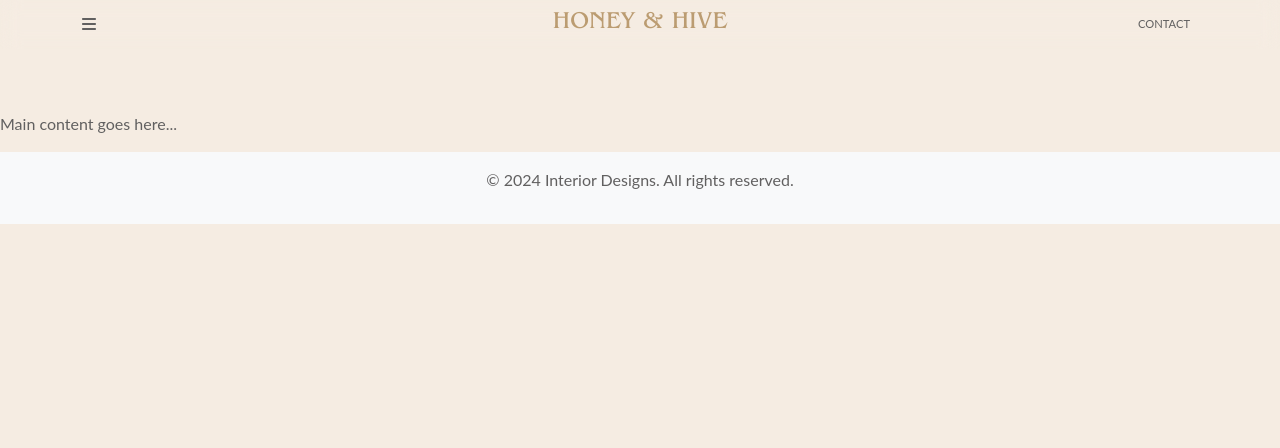
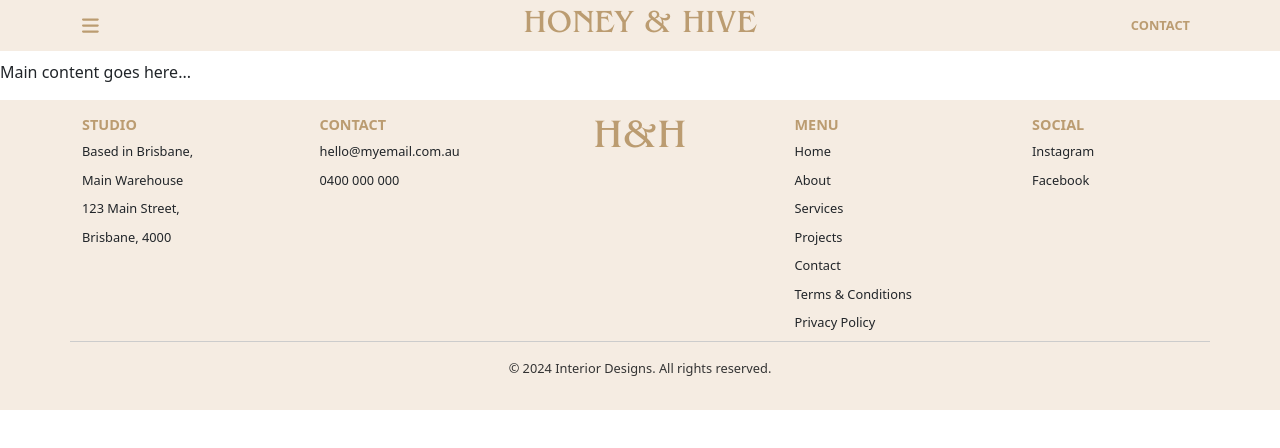
Before and after one commit to AussieKing/HoneyHive, a React (Create React App) app in the folder honey-and-hive/: page / in a window 1280 px wide. Shown: the top 448 px of the page. Built offline with nearby package versions, Linux system fonts and the light colour scheme; a web font is replaced by a local one.

Commit message:
refined a few things, margins and paddings around elements, nevbar color and styling, booking links, and footer

```diff
--- a/honey-and-hive/package.json
+++ b/honey-and-hive/package.json
@@ -18,7 +18,7 @@
     "googleapis": "^130.0.0",
     "nodemailer": "^6.9.8",
     "react": "^18.2.0",
-    "react-bootstrap": "^2.9.2",
+    "react-bootstrap": "^2.10.0",
     "react-dom": "^18.2.0",
     "react-router-dom": "^6.21.2",
     "react-scripts": "5.0.1",
--- a/honey-and-hive/src/App.css
+++ b/honey-and-hive/src/App.css
@@ -1,94 +1,100 @@
-/* Importing the font from the assets folder */
+/* Import and define fonts */
 @font-face {
-  font-family: 'Benguiat';
-  src: url('./assets/fonts/itc_benguiat_ITC/BenguiatStd-Book.otf') format('opentype');
+  font-family: "Benguiat";
+  src: url("./assets/fonts/itc_benguiat_ITC/BenguiatStd-Book.otf")
+    format("opentype");
   font-weight: bold;
   font-style: normal;
 }
+@import url("https://fonts.googleapis.com/css2?family=Lato:wght@400;700&display=swap");
 
-/* Reset styles for the app */
+/* Reset styles */
 * {
   box-sizing: border-box;
   margin: 0;
   padding: 0;
 }
 
-/* Styles for the app */
-@import url('https://fonts.googleapis.com/css2?family=Lato:wght@400;700&display=swap');
-
-/* Color variables */
+/* Define color variables */
 :root {
-  --background-color: #F5ECE2;
-  --accent-color: #BB9C71;
+  --background-color: #f5ece2;
+  --accent-color: #bb9c71;
   --text-color: #616060;
 }
 
+/* Basic body styles */
 body {
   background-color: var(--background-color);
   color: var(--text-color);
-  font-family: 'Lato', sans-serif; /* Good alternative for Mr Eaves San OT Book */
+  font-family: "Lato", sans-serif;
 }
 
-/* Specific styles for the logo */
-.logo-font {
-  font-family: 'Benguiat', 'Times New Roman', Times, serif; /* Using the imported Benguiat font */
-  color: var(--accent-color);
-  font-size: 1.5rem; /* Adjusted font size */
+/*! Navbar styles */
+.navbar {
+  background-color: #F5ECE2; /* Cream background */
+  transition: background-color 0.3s;
+  backdrop-filter: none;
+  -webkit-backdrop-filter: none;
 }
 
-/* Navbar styles */
-.navbar {
-  background-color: rgba(255, 255, 255, 0.8); /* Semi-transparent background */
-  backdrop-filter: blur(10px); /* Blurring effect for the background */
-  -webkit-backdrop-filter: blur(10px); /* For Safari */
-  border-bottom: none; /* Removes any border */
-  z-index: 1000; /* Ensures the navbar is above other content */
+/* When the user has scrolled */
+.navbar.scrolled {
+  background-color: rgba(245, 236, 226, 0.8); /* Semi-transparent background */
+  backdrop-filter: blur(10px);
+  -webkit-backdrop-filter: blur(10px);
 }
 
-/* Centering the brand logo */
+/* Centering the brand logo in the navbar */
 .navbar-brand {
   position: absolute;
   left: 50%;
   transform: translateX(-50%);
 }
 
-/* Adjusting the MENU and CONTACT styles */
-.navbar .nav-link, .header-icon {
-  color: var(--text-color);
-  font-size: 0.7em; /* Smaller font size */
+/* Navbar link styles */
+.navbar .nav-link,
+.header-icon {
+  color: #BB9C71;
+  font-size: 0.8em;
+  font-weight: bold;
 }
 
-/* Full screen menu overlay, with the new background image */
+.logo-font {
+  font-family: "Benguiat", "Times New Roman", Times, serif !important;
+  color: var(--accent-color) !important; /* Gold color */
+  font-size: 2rem !important; /* Increased font size */
+}
+
+/* Menu overlay styles */
 .menu-overlay {
   position: fixed;
   top: 0;
   left: 0;
   width: 100%;
   height: 100%;
-  background: url('./assets/about-background-dropdown.jpg') no-repeat center center fixed;
+  background: url("./assets/about-background-dropdown.jpg") no-repeat center
+    center fixed;
   background-size: cover;
   display: flex;
   justify-content: center;
   align-items: center;
   flex-direction: column;
-  transition: transform 1s ease-in-out; /* Smooth transition for the overlay */
-  transform: translateY(-100%); /* Start offscreen */
-  z-index: 2000; /* Ensures the overlay is above all other content */
+  transition: transform 1s ease-in-out;
+  transform: translateY(-100%);
+  z-index: 2000;
 }
 
-/* Show the overlay */
 .menu-overlay.show {
-  transform: translateY(0); /* Brings the overlay into view */
+  transform: translateY(0);
 }
 
-/* Overlay content vertically */
+/* Menu content styles */
 .menu-content {
   display: flex;
   flex-direction: column;
   align-items: center;
 }
 
-/* Overlay content styles */
 .menu-content a {
   color: white;
   font-size: 2rem;
@@ -100,25 +106,129 @@ body {
 }
 
 .menu-content a:hover {
-  color: var(--accent-color); /* Accent color on hover */
+  color: var(--accent-color);
 }
 
 /* FontAwesome icon adjustments */
 .header-icon {
   cursor: pointer;
-  font-size: 1rem; /* Medium size icon */
+  font-size: 1.2rem;
+  color: #BB9C71;
 }
 
-/* Adding padding at the top to account for the fixed navbar */
+/* Padding for main content */
 main {
-  padding-top: 56px; /* Height of the navbar */
+  padding-top: 30px; /* Adjust as needed for your layout */
 }
 
-/* Media queries for responsiveness */
-@media (min-width: 768px) {
-  .navbar .container {
-    justify-content: space-between; /* Ensures MENU and CONTACT are at the edges */
+/*! Footer styling */
+.footer {
+  background-color: var(--background-color);
+  padding: 2rem 0;
+  display: flex;
+  flex-wrap: wrap;
+}
+
+.footer-content {
+  display: flex;
+  justify-content: space-between;
+  align-items: center;
+  flex-wrap: wrap;
+  width: 100%;
+}
+
+.footer-section {
+  flex: 1 1 auto;
+  margin-right: 1rem;
+  min-width: 160px;
+}
+
+.footer-line {
+  display: block;
+  margin-bottom: 0.5rem;
+}
+
+.footer-logo {
+  flex: 0 0 auto;
+  text-align: center;
+}
+
+.footer-bottom {
+  text-align: center;
+  width: 100%;
+  padding-top: 1rem;
+  border-top: 1px solid #ccc;
+}
+
+/* Footer text styling */
+.footer h5 {
+  font-size: 0.9rem;
+  margin-bottom: 0.5rem;
+  text-transform: uppercase;
+  color: var(--accent-color);
+}
+
+.footer p {
+  font-size: 0.8rem;
+  line-height: 1.6;
+  color: var(--text-color);
+}
+
+/* Footer logo styling */
+.footer-logo h1 {
+  font-family: "Benguiat", serif;
+  font-size: 2.5rem;
+  color: var(--accent-color);
+}
+
+/* Responsive styling for the footer */
+@media (max-width: 768px) {
+  .footer-content {
+    flex-direction: column;
+    align-items: center;
+  }
+
+  .footer-section {
+    margin-right: 0;
+    margin-bottom: 1rem;
+    text-align: center;
+    flex-basis: 100%;
+  }
+
+  .footer-logo {
+    margin-bottom: 1rem;
+    flex-basis: 100%;
+    order: -1; /* Place logo at the top */
   }
 }
 
-/* Further media queries and styles for high resolution/interactivity will be added below */
+.footer-column p,
+.footer-column a {
+  color: inherit;
+  font-size: 0.8rem;
+  line-height: 1.6;
+  text-decoration: none;
+  margin-bottom: 0.5rem;
+  display: block;
+}
+
+.footer-column a:hover {
+  text-decoration: underline;
+}
+
+@media (min-width: 768px) {
+  .footer-content {
+    justify-content: space-around;
+  }
+
+  .footer-section,
+  .footer-logo {
+    flex: none;
+    flex-basis: auto;
+  }
+
+  .footer {
+    flex-wrap: nowrap;
+  }
+}
+/* Additional media queries and interactive styles can be added below */
--- a/honey-and-hive/src/components/About.css
+++ b/honey-and-hive/src/components/About.css
@@ -1,5 +1,10 @@
 /* Main CSS styles for About page */
 @import url('https://fonts.googleapis.com/css2?family=Kaisei+Opti&display=swap');
+
+/* Reset styles */
+*,
+*::before,
+
 
 :root {
   --background-color: #F5ECE2;
@@ -15,12 +20,16 @@
   background-size: cover;
 }
 
+.about-page {
+  background-color: #F5ECE2; /* Your chosen color */
+}
+
+
 /* Content section styling, including flexbox layout */
 .about-content-section {
   display: flex;
   align-items: flex-start;
   padding: 15px;
-  margin-bottom: 100px;
   background-color: var(--background-color);
 }
 
@@ -84,7 +93,6 @@
   padding: 60px 20px;
   background-color: #e0d6cc;
   color: var(--text-color);
-  margin: 20px 0;
 }
 
 /* Global button styling */
@@ -95,7 +103,6 @@
   border: none;
   border-radius: 8px;
   cursor: pointer;
-  font-weight: bold;
   transition: background-color 0.3s ease;
 }
 
@@ -272,7 +279,6 @@
   border: none;
   cursor: pointer;
   padding: 10px 20px;
-  font-weight: bold;
   text-decoration: underline;
   color: var(--accent-color);
   transition: background-color 0.3s ease;
--- a/honey-and-hive/src/components/Footer.js
+++ b/honey-and-hive/src/components/Footer.js
@@ -1,22 +1,64 @@
 import React from "react";
+import "../App.css";
 import { Container, Row, Col } from "react-bootstrap";
 
 const Footer = () => {
-    // below we are using the Navbar component from react-bootstrap
-    // the mt-auto class is used to push the footer to the bottom of the page
-    // the py-3 class is used to add padding to the top and bottom of the footer
-    // the bg-light class is used to add a light gray background color to the footer
   return (
-        <footer className="mt-auto py-3 bg-light">
+    <footer className="footer mt-auto py-3">
       <Container>
+        <Row className="justify-content-between">
+          <Col xs={12} md={2} className="footer-column">
+            <h5><strong>STUDIO</strong></h5>
+            <p>
+              <span className="footer-line">Based in Brisbane,</span>
+            </p>
+            <p>
+              <span className="footer-line">Main Warehouse</span>
+            </p>
+            <p>
+              <span className="footer-line">123 Main Street,</span>
+            </p>
+            <p>
+              <span className="footer-line">Brisbane, 4000</span>
+            </p>
+          </Col>
+          <Col xs={12} md={2} className="footer-column">
+            <h5><strong>CONTACT</strong></h5>
+            <p>
+              <span className="footer-line">hello@myemail.com.au</span>
+            </p>
+            <p>
+              <span className="footer-line">0400 000 000</span>
+            </p>
+          </Col>
+
+          <Col xs={12} md={2} className="footer-column footer-logo">
+            <h1>H&H</h1>
+          </Col>
+          <Col xs={12} md={2} className="footer-column">
+            <h5><strong>MENU</strong></h5>
+            <a href="/home">Home</a>
+            <a href="/about">About</a>
+            <a href="/services">Services</a>
+            <a href="/projects">Projects</a>
+            <a href="/contact">Contact</a>
+            <a href="/terms-conditions">Terms & Conditions</a>
+            <a href="/privacy-policy">Privacy Policy</a>
+          </Col>
+          <Col xs={12} md={2} className="footer-column">
+            <h5><strong>SOCIAL</strong></h5>
+            <a href="https://www.instagram.com/honeyandhiveinteriors/">Instagram</a>
+            <a href="https://facebook.com/">Facebook</a>
+          </Col>
+        </Row>
         <Row>
-                    <Col className="text-center">
+          <Col className="text-center footer-bottom">
             <p>© 2024 Interior Designs. All rights reserved.</p>
           </Col>
         </Row>
       </Container>
     </footer>
   );
-}
+};
 
 export default Footer;
--- a/honey-and-hive/src/components/Header.js
+++ b/honey-and-hive/src/components/Header.js
@@ -1,4 +1,4 @@
-import React, { useState } from "react";
+import React, { useState, useEffect } from "react";
 import { Navbar, Nav, Container } from "react-bootstrap";
 import { Link } from "react-router-dom";
 import { FontAwesomeIcon } from "@fortawesome/react-fontawesome";
@@ -12,10 +12,33 @@ const Header = () => {
     setIsMenuOpen(!isMenuOpen);
   };
 
+  const [navbarScrolled, setNavbarScrolled] = useState(false);
+
+  useEffect(() => {
+    const handleScroll = () => {
+      if (window.scrollY > 0) {
+        setNavbarScrolled(true);
+      } else {
+        setNavbarScrolled(false);
+      }
+    };
+
+    window.addEventListener("scroll", handleScroll);
+
+    return () => {
+      window.removeEventListener("scroll", handleScroll);
+    };
+  }, []);
+
   return (
     <>
       {/* Navbar structure */}
-      <Navbar bg="transparent" variant="light" fixed="top">
+      <Navbar
+        // bg="transparent"
+        variant="light"
+        fixed="top"
+        className={navbarScrolled ? "navbar scrolled" : "navbar"}
+      >
         <Container>
           {/* Menu icon (burger menu)*/}
           <FontAwesomeIcon
```
Also changed, not shown: honey-and-hive/src/components/About.js (+15 -5 lines), 2 other files (tests, documents, lock files or other folders). Lines whose indentation alone changed are shown as unchanged.
